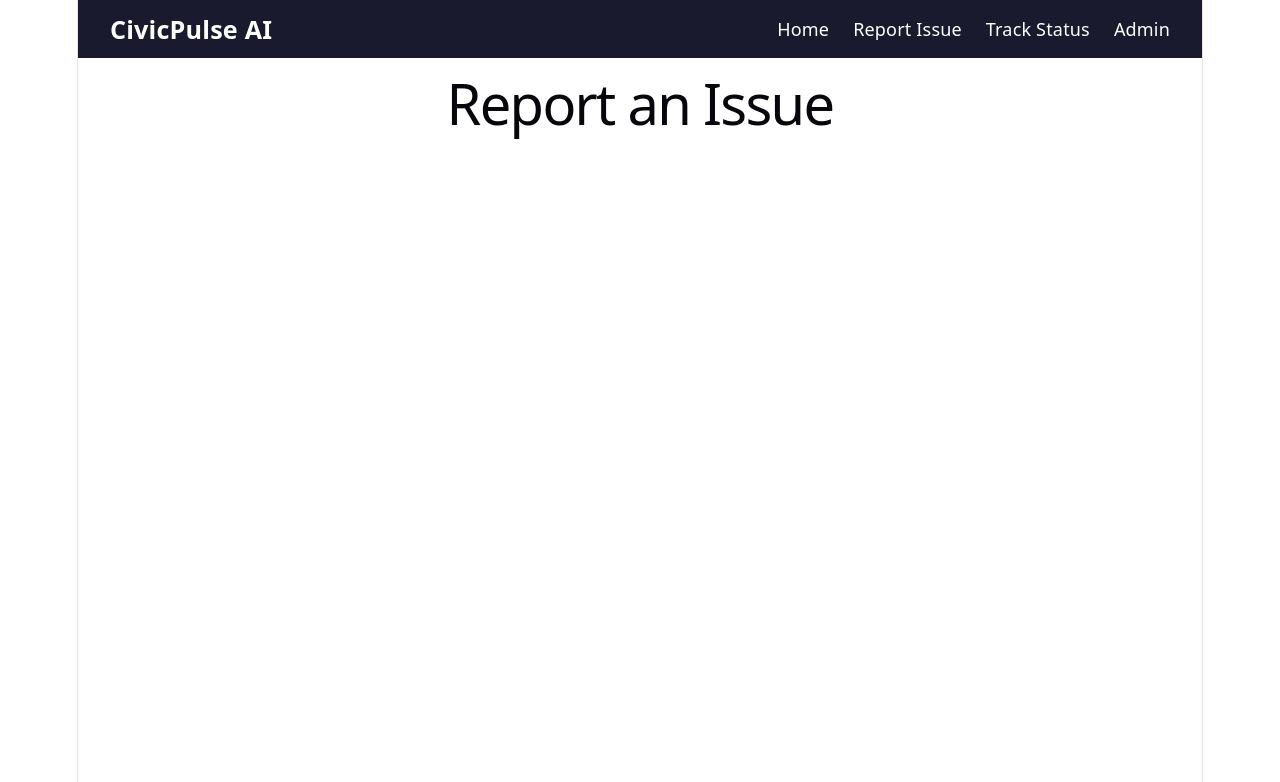
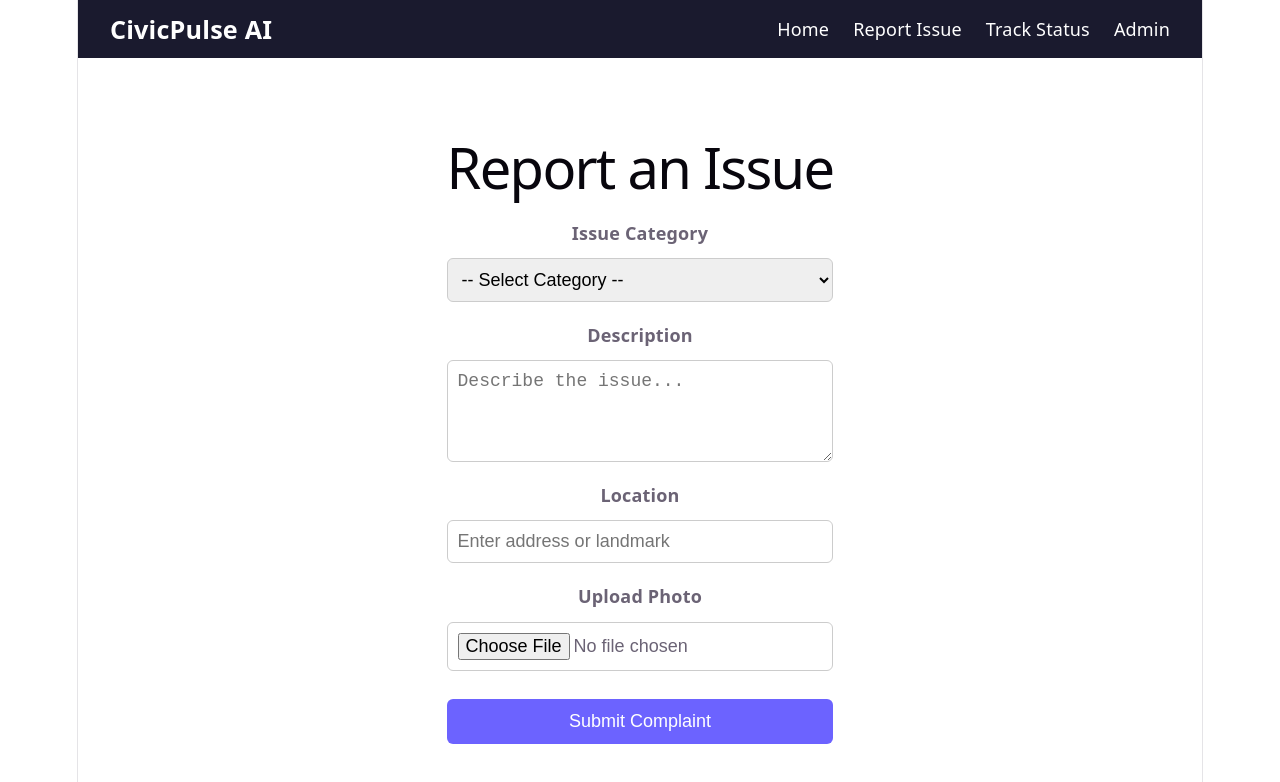
Before and after one commit to ankitprakash784-debug/civicpulse-ai, a React app in the folder frontend/: page /report in a window 1280 px wide. Shown: the top 782 px of the page. Built offline with nearby package versions, Linux system fonts and the light colour scheme; the HTML template or start-up script is replaced by a standard one.

Commit message:
Add Report Issue form with image upload and preview

```diff
--- /dev/null
+++ b/frontend/src/pages/ReportIssue.css
@@ -0,0 +1,47 @@
+.report-container {
+  max-width: 600px;
+  margin: 40px auto;
+  padding: 24px;
+}
+
+.report-form {
+  display: flex;
+  flex-direction: column;
+  gap: 12px;
+}
+
+.report-form label {
+  font-weight: 600;
+  margin-top: 8px;
+}
+
+.report-form select,
+.report-form textarea,
+.report-form input[type="text"],
+.report-form input[type="file"] {
+  padding: 10px;
+  border: 1px solid #ccc;
+  border-radius: 6px;
+  font-size: 1rem;
+}
+
+.image-preview img {
+  max-width: 100%;
+  border-radius: 8px;
+  margin-top: 8px;
+}
+
+.submit-btn {
+  margin-top: 16px;
+  padding: 12px;
+  background-color: #6c63ff;
+  color: white;
+  border: none;
+  border-radius: 6px;
+  font-size: 1rem;
+  cursor: pointer;
+}
+
+.submit-btn:hover {
+  background-color: #5750d6;
+}
--- a/frontend/src/pages/ReportIssue.jsx
+++ b/frontend/src/pages/ReportIssue.jsx
@@ -1,7 +1,94 @@
+import { useState } from 'react';
+import './ReportIssue.css';
+
 function ReportIssue() {
+  const [formData, setFormData] = useState({
+    category: '',
+    description: '',
+    location: '',
+  });
+  const [image, setImage] = useState(null);
+  const [preview, setPreview] = useState(null);
+
+  const handleChange = (e) => {
+    setFormData({ ...formData, [e.target.name]: e.target.value });
+  };
+
+  const handleImageChange = (e) => {
+    const file = e.target.files[0];
+    if (file) {
+      setImage(file);
+      setPreview(URL.createObjectURL(file));
+    }
+  };
+
+  const handleSubmit = (e) => {
+    e.preventDefault();
+    console.log('Form Data:', formData);
+    console.log('Image:', image);
+    // Backend API call yahan aage add karenge
+    alert('Complaint submitted (test) — backend connection abhi baaki hai');
+  };
+
   return (
-    <div>
+    <div className="report-container">
       <h1>Report an Issue</h1>
+      <form className="report-form" onSubmit={handleSubmit}>
+        <label htmlFor="category">Issue Category</label>
+        <select
+          id="category"
+          name="category"
+          value={formData.category}
+          onChange={handleChange}
+          required
+        >
+          <option value="">-- Select Category --</option>
+          <option value="pothole">Pothole</option>
+          <option value="garbage">Garbage</option>
+          <option value="streetlight">Broken Streetlight</option>
+          <option value="water_leakage">Water Leakage</option>
+        </select>
+
+        <label htmlFor="description">Description</label>
+        <textarea
+          id="description"
+          name="description"
+          rows="4"
+          placeholder="Describe the issue..."
+          value={formData.description}
+          onChange={handleChange}
+          required
+        ></textarea>
+
+        <label htmlFor="location">Location</label>
+        <input
+          type="text"
+          id="location"
+          name="location"
+          placeholder="Enter address or landmark"
+          value={formData.location}
+          onChange={handleChange}
+          required
+        />
+
+        <label htmlFor="image">Upload Photo</label>
+        <input
+          type="file"
+          id="image"
+          name="image"
+          accept="image/*"
+          onChange={handleImageChange}
+          required
+        />
+
+        {preview && (
+          <div className="image-preview">
+            <img src={preview} alt="Preview" />
+          </div>
+        )}
+
+        <button type="submit" className="submit-btn">Submit Complaint</button>
+      </form>
     </div>
   );
 }
```
